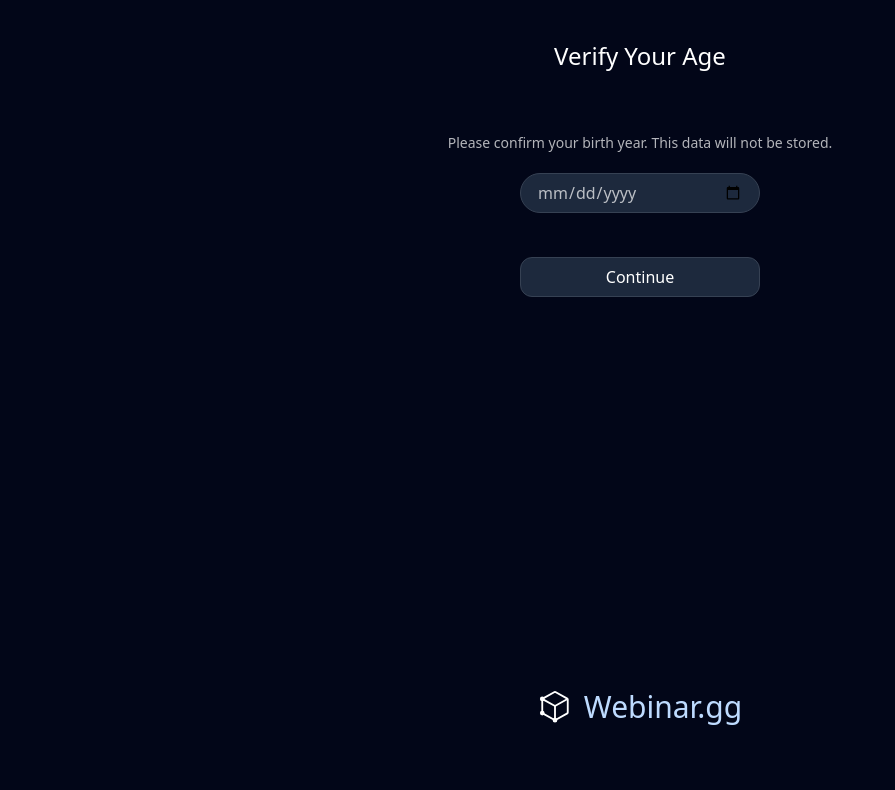
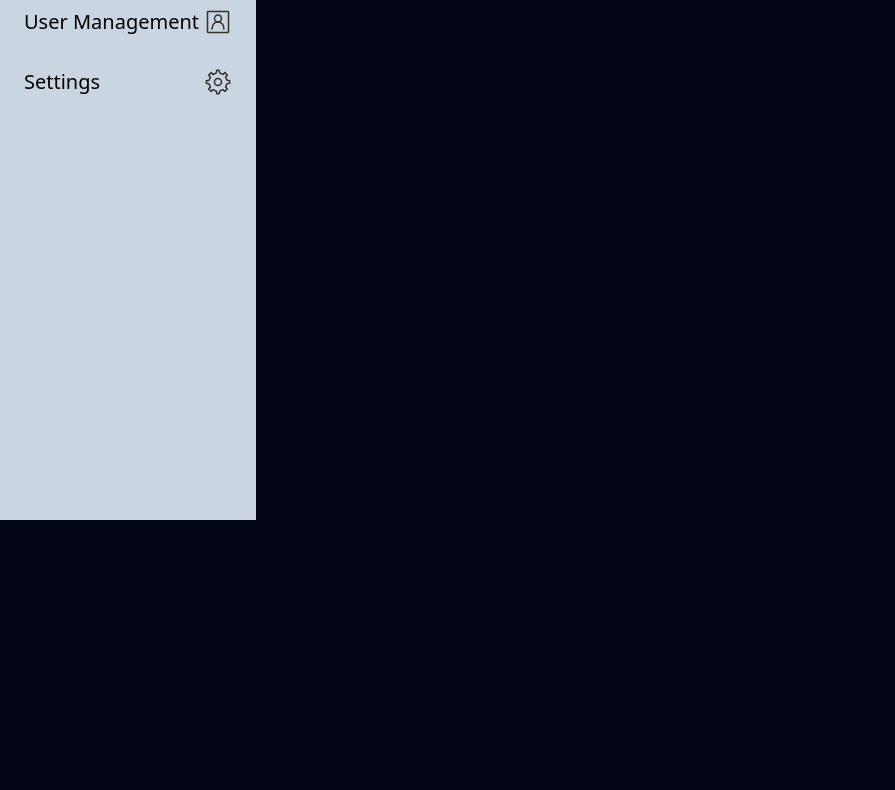
Before and after one commit to Sahil-Singh23/Webinar-App, a React (Vite) app: page / in a window 1280 px wide. Shown: the part 280-1070 px from the top of the page, without its empty margins (0-895 px from the left). After the commit the page ends 800 px from the top, so only its background shows below. Built offline with nearby package versions, Linux system fonts and the light colour scheme.

Commit message:
creater basic sidebar

```diff
--- a/src/App.jsx
+++ b/src/App.jsx
@@ -10,8 +10,8 @@ function App() {
 
   return (
     <>
-    <Age></Age>
-    <Otp number={6}></Otp>
+    {/* <Age></Age>
+    <Otp number={6}></Otp> */}
     <Profile></Profile>
 </>
   );
--- a/src/Componentss/Sidebar.jsx
+++ b/src/Componentss/Sidebar.jsx
@@ -2,7 +2,7 @@ import React from 'react'
 
 const Sidebar = () => {
   return (
-    <section className='min-h-screen w-1/5 flex-col bg-slate-300 hidden md:block'>
+    <section className='min-h-screen w-1/5 flex-col bg-slate-300 hidden md:block transition-1000'>
         <div className='flex flex-col gap-8 p-6 font-sans text-xl'>
             <div className='flex flex-row justify-between'><span>Sahil</span>
             <svg width="28px" height="28px" stroke-width="1.3" viewBox="0 0 24 24" fill="none" xmlns="http://www.w3.org/2000/svg" color="#32302a"><path d="M12 2C6.47715 2 2 6.47715 2 12C2 17.5228 6.47715 22 12 22C17.5228 22 22 17.5228 22 12C22 6.47715 17.5228 2 12 2Z" stroke="#32302a" stroke-width="1.3" stroke-linecap="round" stroke-linejoin="round"></path><path d="M4.271 18.3457C4.271 18.3457 6.50002 15.5 12 15.5C17.5 15.5 19.7291 18.3457 19.7291 18.3457" stroke="#32302a" stroke-width="1.3" stroke-linecap="round" stroke-linejoin="round"></path><path d="M12 12C13.6569 12 15 10.6569 15 9C15 7.34315 13.6569 6 12 6C10.3431 6 9 7.34315 9 9C9 10.6569 10.3431 12 12 12Z" stroke="#32302a" stroke-width="1.3" stroke-linecap="round" stroke-linejoin="round"></path></svg>
```
